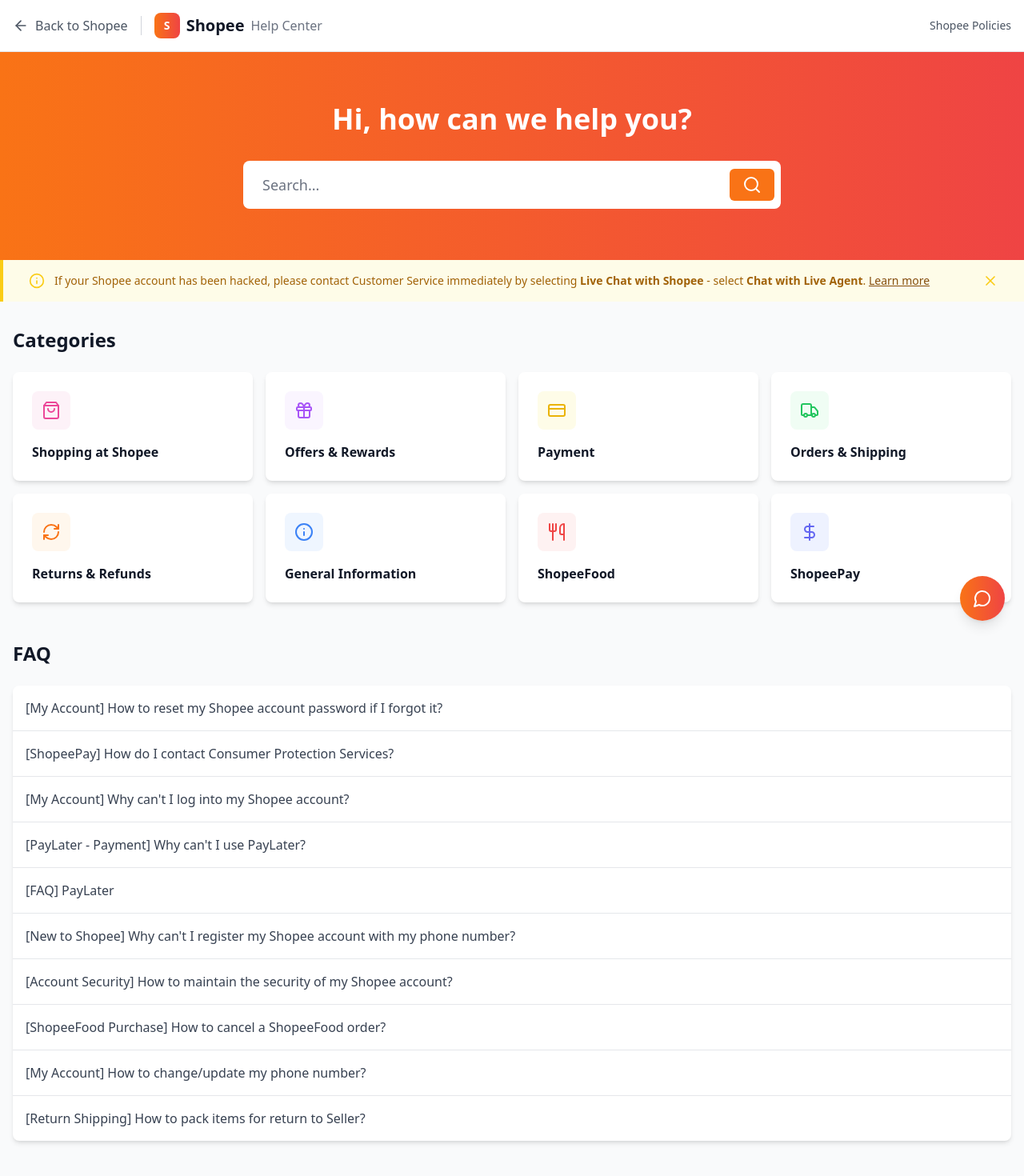
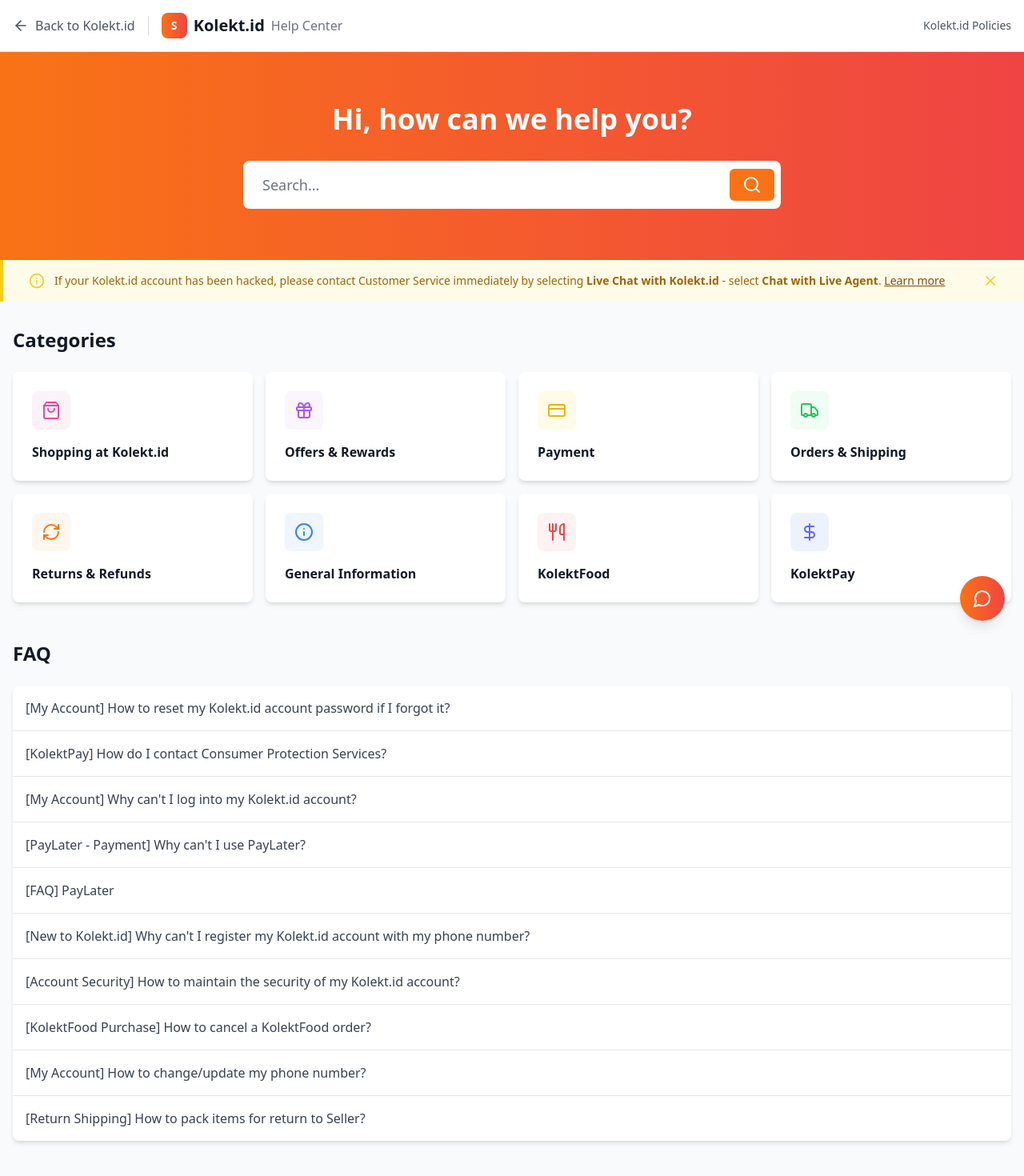
Before and after one commit to ahmadlufiau/kolekt-id, a React (Vite) app: page /help in a window 1280 px wide. Shown: the top 1470 px of the page at 80% size. Built offline with nearby package versions, Linux system fonts and the light colour scheme.

Commit message:
Update name from shopee to kolekt.id

```diff
--- a/index.html
+++ b/index.html
@@ -4,7 +4,7 @@
     <meta charset="UTF-8" />
     <link rel="icon" type="image/svg+xml" href="/vite.svg" />
     <meta name="viewport" content="width=device-width, initial-scale=1.0" />
-    <title>Shopee E-commerce Clone</title>
+    <title>Kolekt.id E-commerce Platform</title>
   </head>
   <body>
     <div id="root"></div>
--- a/package.json
+++ b/package.json
@@ -1,5 +1,5 @@
 {
-  "name": "vite-react-typescript-starter",
+  "name": "kolekt-id-ecommerce",
   "private": true,
   "version": "0.0.0",
   "type": "module",
--- a/src/components/ChatBot.tsx
+++ b/src/components/ChatBot.tsx
@@ -8,25 +8,12 @@ interface Message {
   timestamp: Date;
 }
 
-interface ChatBotProps {
-  helpCategories: Array<{
-    id: string;
-    title: string;
-    icon: React.ReactNode;
-  }>;
-  faqs: Array<{
-    id: number;
-    question: string;
-    category: string;
-  }>;
-}
-
-const ChatBot: React.FC<ChatBotProps> = ({ helpCategories, faqs }) => {
+const ChatBot: React.FC = () => {
   const [isOpen, setIsOpen] = useState(false);
   const [messages, setMessages] = useState<Message[]>([
     {
       id: '1',
-      text: 'Hi! I\'m Shopee Assistant. How can I help you today? You can ask me about orders, payments, returns, or any other questions.',
+              text: 'Hi! I\'m Kolekt.id Assistant. How can I help you today? You can ask me about orders, payments, returns, or any other questions.',
       isBot: true,
       timestamp: new Date(),
     }
@@ -49,7 +36,7 @@ const ChatBot: React.FC<ChatBotProps> = ({ helpCategories, faqs }) => {
 
     // Check for greetings
     if (lowerMessage.includes('hello') || lowerMessage.includes('hi') || lowerMessage.includes('hey')) {
-      return 'Hello! Welcome to Shopee Help Center. I can help you with questions about shopping, payments, orders, returns, and more. What would you like to know?';
+      return 'Hello! Welcome to Kolekt.id Help Center. I can help you with questions about shopping, payments, orders, returns, and more. What would you like to know?';
     }
 
     // Check for password/account issues
@@ -59,7 +46,7 @@ const ChatBot: React.FC<ChatBotProps> = ({ helpCategories, faqs }) => {
 
     // Check for payment issues
     if (lowerMessage.includes('payment') || lowerMessage.includes('pay') || lowerMessage.includes('paylater') || lowerMessage.includes('card')) {
-      return 'I can help with payment issues:\n\n• **PayLater**: Check your credit limit and payment history in ShopeePay\n• **Card Issues**: Ensure your card details are correct and has sufficient funds\n• **Payment Failed**: Try using a different payment method\n\nFor specific PayLater issues, you can contact our Consumer Protection Services. Need more help?';
+      return 'I can help with payment issues:\n\n• **PayLater**: Check your credit limit and payment history in KolektPay\n• **Card Issues**: Ensure your card details are correct and has sufficient funds\n• **Payment Failed**: Try using a different payment method\n\nFor specific PayLater issues, you can contact our Consumer Protection Services. Need more help?';
     }
 
     // Check for shipping/orders
@@ -72,28 +59,28 @@ const ChatBot: React.FC<ChatBotProps> = ({ helpCategories, faqs }) => {
       return 'For returns and refunds:\n\n• **Return Items**: Go to order details and select "Return/Refund"\n• **Cancellation**: You can cancel orders before they\'re shipped\n• **Refund Process**: Refunds typically take 3-7 business days\n\nMake sure to pack items properly for return shipping. Need help with a specific return?';
     }
 
-    // Check for ShopeeFood
-    if (lowerMessage.includes('food') || lowerMessage.includes('shopeefood') || lowerMessage.includes('restaurant')) {
-      return 'For ShopeeFood orders:\n\n• **Cancel Order**: You can cancel before restaurant confirms\n• **Delivery Issues**: Contact the delivery partner or restaurant\n• **Refunds**: Available for cancelled or problematic orders\n\nShopeeFood has different policies than regular Shopee orders. Need specific help with a food order?';
+    // Check for KolektFood
+    if (lowerMessage.includes('food') || lowerMessage.includes('kolektfood') || lowerMessage.includes('restaurant')) {
+      return 'For KolektFood orders:\n\n• **Cancel Order**: You can cancel before restaurant confirms\n• **Delivery Issues**: Contact the delivery partner or restaurant\n• **Refunds**: Available for cancelled or problematic orders\n\nKolektFood has different policies than regular Kolekt.id orders. Need specific help with a food order?';
     }
 
-    // Check for ShopeePay
-    if (lowerMessage.includes('shopeepay') || lowerMessage.includes('wallet') || lowerMessage.includes('balance')) {
-      return 'For ShopeePay questions:\n\n• **Add Money**: Use bank transfer, cards, or cash at partner locations\n• **Transaction Issues**: Check your transaction history\n• **Security**: Enable PIN and biometric protection\n\nShopeePay offers secure digital payments and rewards. What specific feature do you need help with?';
+    // Check for KolektPay
+    if (lowerMessage.includes('kolektpay') || lowerMessage.includes('wallet') || lowerMessage.includes('balance')) {
+      return 'For KolektPay questions:\n\n• **Add Money**: Use bank transfer, cards, or cash at partner locations\n• **Transaction Issues**: Check your transaction history\n• **Security**: Enable PIN and biometric protection\n\nKolektPay offers secure digital payments and rewards. What specific feature do you need help with?';
     }
 
     // Check for shopping general
     if (lowerMessage.includes('shop') || lowerMessage.includes('buy') || lowerMessage.includes('product') || lowerMessage.includes('seller')) {
-      return 'For shopping on Shopee:\n\n• **Product Questions**: Contact the seller directly\n• **Seller Issues**: Check seller ratings and reviews\n• **Shopping Tips**: Look for Shopee Mall for authentic products\n• **Promotions**: Check our daily deals and flash sales\n\nIs there a specific product or seller you need help with?';
+      return 'For shopping on Kolekt.id:\n\n• **Product Questions**: Contact the seller directly\n• **Seller Issues**: Check seller ratings and reviews\n• **Shopping Tips**: Look for Kolekt Mall for authentic products\n• **Promotions**: Check our daily deals and flash sales\n\nIs there a specific product or seller you need help with?';
     }
 
     // Check for contact/support
     if (lowerMessage.includes('contact') || lowerMessage.includes('support') || lowerMessage.includes('help') || lowerMessage.includes('agent')) {
-      return 'You can contact Shopee support through:\n\n• **Live Chat**: Available 24/7 for immediate help\n• **Phone Support**: Call our customer service hotline\n• **Email**: Send detailed questions to our support team\n\nFor urgent issues like account security, I recommend using Live Chat. Would you like me to connect you with a live agent?';
+      return 'You can contact Kolekt.id support through:\n\n• **Live Chat**: Available 24/7 for immediate help\n• **Phone Support**: Call our customer service hotline\n• **Email**: Send detailed questions to our support team\n\nFor urgent issues like account security, I recommend using Live Chat. Would you like me to connect you with a live agent?';
     }
 
     // Default response with suggestions
-    return `I'm not sure about that specific question, but I can help you with:\n\n• Account and login issues\n• Payment and PayLater problems\n• Order tracking and shipping\n• Returns and refunds\n• ShopeeFood orders\n• ShopeePay wallet\n• General shopping questions\n\nTry asking about any of these topics, or would you like to speak with a live agent?`;
+    return `I'm not sure about that specific question, but I can help you with:\n\n• Account and login issues\n• Payment and PayLater problems\n• Order tracking and shipping\n• Returns and refunds\n• KolektFood orders\n• KolektPay wallet\n• General shopping questions\n\nTry asking about any of these topics, or would you like to speak with a live agent?`;
   };
 
   const handleSendMessage = async () => {
@@ -165,7 +152,7 @@ const ChatBot: React.FC<ChatBotProps> = ({ helpCategories, faqs }) => {
                 <Bot className="h-5 w-5" />
               </div>
               <div>
-                <h3 className="font-semibold">Shopee Assistant</h3>
+                <h3 className="font-semibold">Kolekt.id Assistant</h3>
                 <p className="text-xs text-orange-100">Online • Typically replies instantly</p>
               </div>
             </div>
--- a/src/components/Header.tsx
+++ b/src/components/Header.tsx
@@ -65,7 +65,7 @@ const Header: React.FC = () => {
             to="/"
             className="text-2xl font-bold text-white hover:text-orange-200 transition-colors"
           >
-            Shopee
+            Kolekt.id
           </Link>
 
           {/* Search bar */}
--- a/src/pages/HelpCenter.tsx
+++ b/src/pages/HelpCenter.tsx
@@ -10,7 +10,7 @@ const HelpCenter: React.FC = () => {
   const categories = [
     {
       id: 'shopping',
-      title: 'Shopping at Shopee',
+              title: 'Shopping at Kolekt.id',
       icon: <ShoppingBag className="h-6 w-6" />,
       color: 'text-pink-500',
       bgColor: 'bg-pink-50',
@@ -52,14 +52,14 @@ const HelpCenter: React.FC = () => {
     },
     {
       id: 'food',
-      title: 'ShopeeFood',
+              title: 'KolektFood',
       icon: <Utensils className="h-6 w-6" />,
       color: 'text-red-500',
       bgColor: 'bg-red-50',
     },
     {
       id: 'pay',
-      title: 'ShopeePay',
+              title: 'KolektPay',
       icon: <DollarSign className="h-6 w-6" />,
       color: 'text-indigo-500',
       bgColor: 'bg-indigo-50',
@@ -69,17 +69,17 @@ const HelpCenter: React.FC = () => {
   const faqs = [
     {
       id: 1,
-      question: '[My Account] How to reset my Shopee account password if I forgot it?',
+              question: '[My Account] How to reset my Kolekt.id account password if I forgot it?',
       category: 'shopping',
     },
     {
       id: 2,
-      question: '[ShopeePay] How do I contact Consumer Protection Services?',
+              question: '[KolektPay] How do I contact Consumer Protection Services?',
       category: 'pay',
     },
     {
       id: 3,
-      question: '[My Account] Why can\'t I log into my Shopee account?',
+              question: '[My Account] Why can\'t I log into my Kolekt.id account?',
       category: 'shopping',
     },
     {
@@ -94,17 +94,17 @@ const HelpCenter: React.FC = () => {
     },
     {
       id: 6,
-      question: '[New to Shopee] Why can\'t I register my Shopee account with my phone number?',
+              question: '[New to Kolekt.id] Why can\'t I register my Kolekt.id account with my phone number?',
       category: 'shopping',
     },
     {
       id: 7,
-      question: '[Account Security] How to maintain the security of my Shopee account?',
+              question: '[Account Security] How to maintain the security of my Kolekt.id account?',
       category: 'shopping',
     },
     {
       id: 8,
-      question: '[ShopeeFood Purchase] How to cancel a ShopeeFood order?',
+              question: '[KolektFood Purchase] How to cancel a KolektFood order?',
       category: 'food',
     },
     {
@@ -136,19 +136,19 @@ const HelpCenter: React.FC = () => {
                 className="flex items-center space-x-2 text-gray-600 hover:text-orange-600 transition-colors"
               >
                 <ArrowLeft className="h-5 w-5" />
-                <span>Back to Shopee</span>
+                <span>Back to Kolekt.id</span>
               </Link>
               <div className="h-6 w-px bg-gray-300"></div>
               <div className="flex items-center space-x-2">
                 <div className="w-8 h-8 bg-gradient-to-r from-orange-500 to-red-500 rounded-lg flex items-center justify-center">
                   <span className="text-white font-bold text-sm">S</span>
                 </div>
-                <span className="text-xl font-bold text-gray-900">Shopee</span>
+                <span className="text-xl font-bold text-gray-900">Kolekt.id</span>
                 <span className="text-gray-500">Help Center</span>
               </div>
             </div>
             <div className="flex items-center space-x-4 text-sm text-gray-600">
-              <span>Shopee Policies</span>
+                              <span>Kolekt.id Policies</span>
             </div>
           </div>
         </div>
@@ -195,8 +195,8 @@ const HelpCenter: React.FC = () => {
                 </div>
                 <div className="ml-3">
                   <p className="text-sm text-yellow-700">
-                    If your Shopee account has been hacked, please contact Customer Service immediately by selecting
-                    <span className="font-semibold"> Live Chat with Shopee </span> - select
+                            If your Kolekt.id account has been hacked, please contact Customer Service immediately by selecting
+        <span className="font-semibold"> Live Chat with Kolekt.id </span> - select
                     <span className="font-semibold"> Chat with Live Agent</span>.{' '}
                     <button className="text-yellow-800 underline hover:text-yellow-900">
                       Learn more
@@ -303,7 +303,7 @@ const HelpCenter: React.FC = () => {
           <div className="flex flex-col md:flex-row justify-between items-center">
             <div className="flex space-x-6 mb-4 md:mb-0">
               <a href="#" className="text-gray-600 hover:text-orange-600 transition-colors">
-                Shopee Policies
+                Kolekt.id Policies
               </a>
               <a href="#" className="text-gray-600 hover:text-orange-600 transition-colors">
                 Terms of Service
--- a/src/pages/Login.tsx
+++ b/src/pages/Login.tsx
@@ -54,7 +54,7 @@ const Login: React.FC = () => {
           </Link>
           <h2 className="text-3xl font-bold text-gray-900">Welcome back</h2>
           <p className="mt-2 text-sm text-gray-600">
-            Sign in to your Shopee account
+            Sign in to your Kolekt.id account
           </p>
         </div>
 
--- a/src/pages/Register.tsx
+++ b/src/pages/Register.tsx
@@ -64,7 +64,7 @@ const Register: React.FC = () => {
           </Link>
           <h2 className="text-3xl font-bold text-gray-900">Create account</h2>
           <p className="mt-2 text-sm text-gray-600">
-            Join Shopee and start shopping today
+            Join Kolekt.id and start shopping today
           </p>
         </div>
 
```
Also changed, not shown: src/context/AuthContext.tsx (+7 -7 lines).
